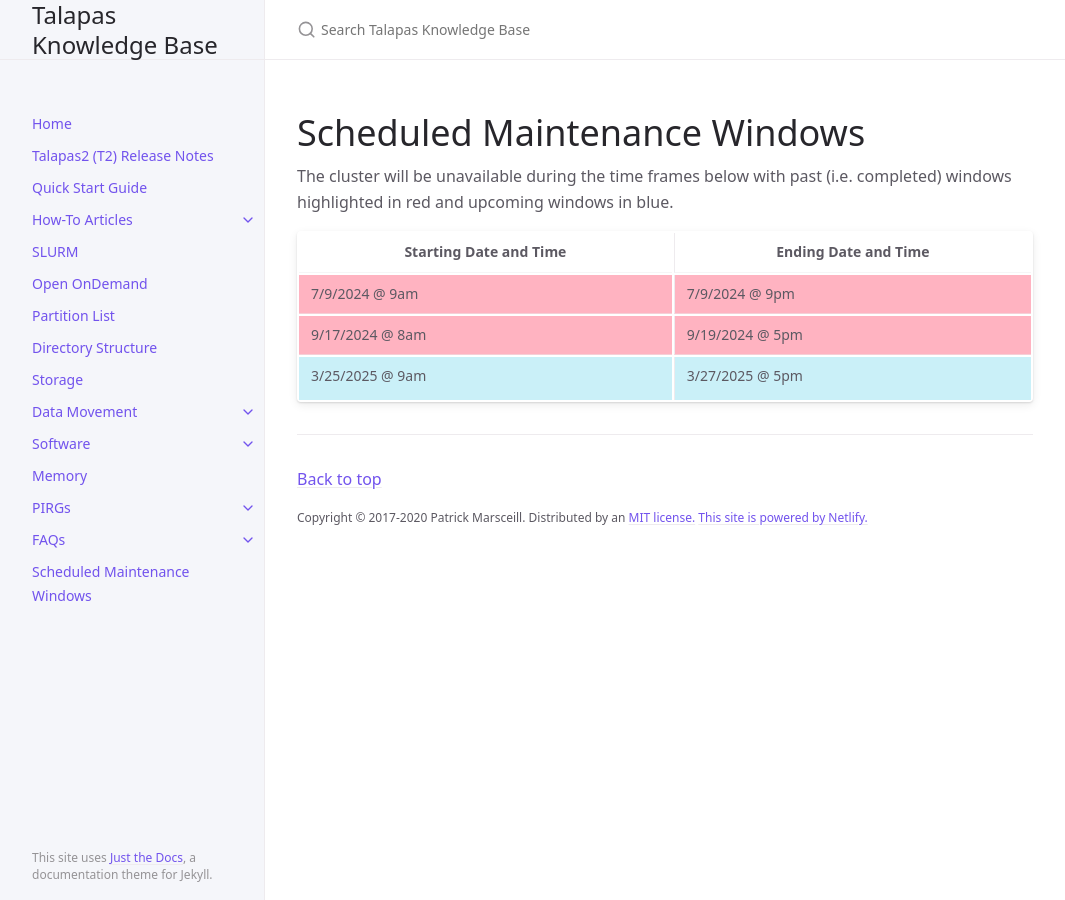
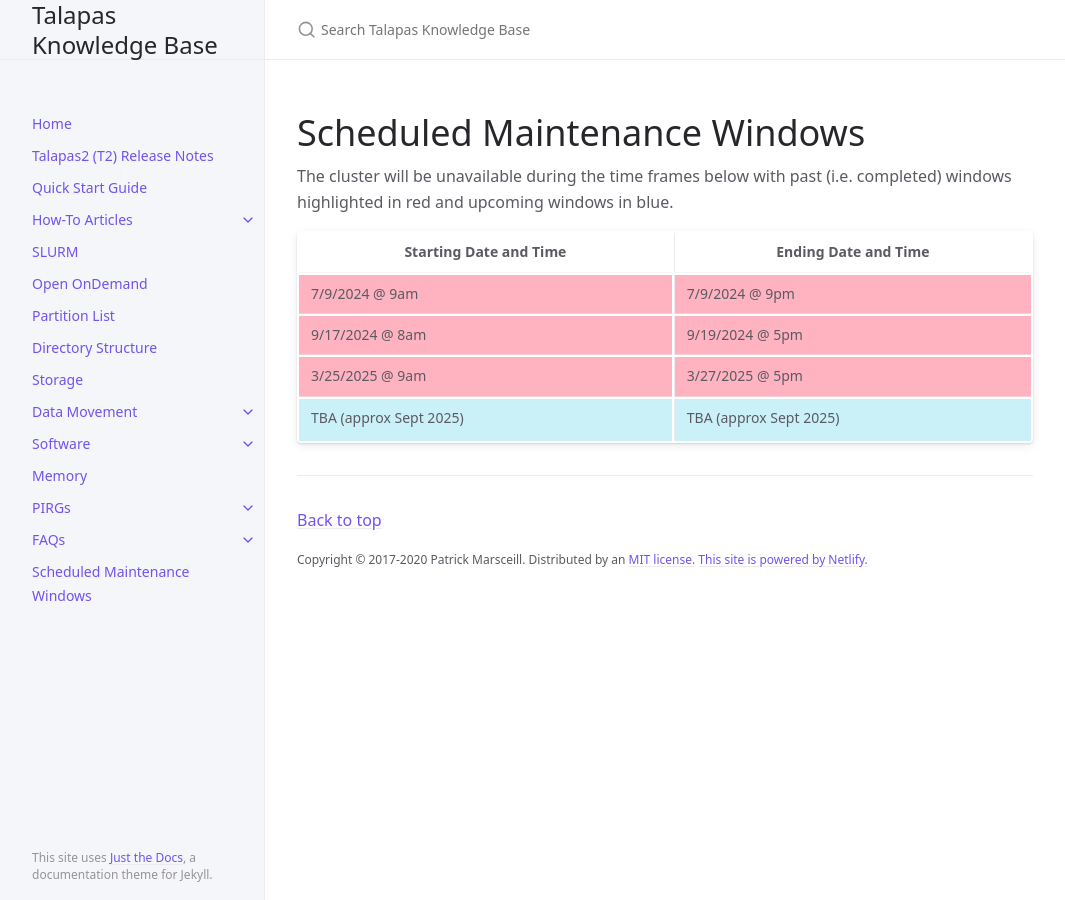
Before and after one commit to uoracs/talapas2-knowledge-base, a Jekyll site: the page built from docs/scheduled_maintenance.md, in a window 1280 px wide. Shown: the whole page, without its empty margins (107-1172 px from the left). Built offline with Jekyll 4.4.1, drawn with Linux system fonts in a browser that asks for light colours; cached includes are drawn as plain includes.

Commit message:
update maitenance window table

```diff
--- a/docs/scheduled_maintenance.md
+++ b/docs/scheduled_maintenance.md
@@ -22,7 +22,11 @@ The cluster will be unavailable during the time frames below with past (i.e. com
     <td style="background-color:#ffb3c1">9/19/2024 @ 5pm</td>
   </tr>
   <tr>
-    <td style="background-color:#caf0f8">3/25/2025 @ 9am</td>
-    <td style="background-color:#caf0f8">3/27/2025 @ 5pm</td>
+    <td style="background-color:#ffb3c1">3/25/2025 @ 9am</td>
+    <td style="background-color:#ffb3c1">3/27/2025 @ 5pm</td>
+  </tr>
+  <tr>
+    <td style="background-color:#caf0f8">TBA (approx Sept 2025)</td>
+    <td style="background-color:#caf0f8">TBA (approx Sept 2025)</td>
   </tr>
 </table>
```
